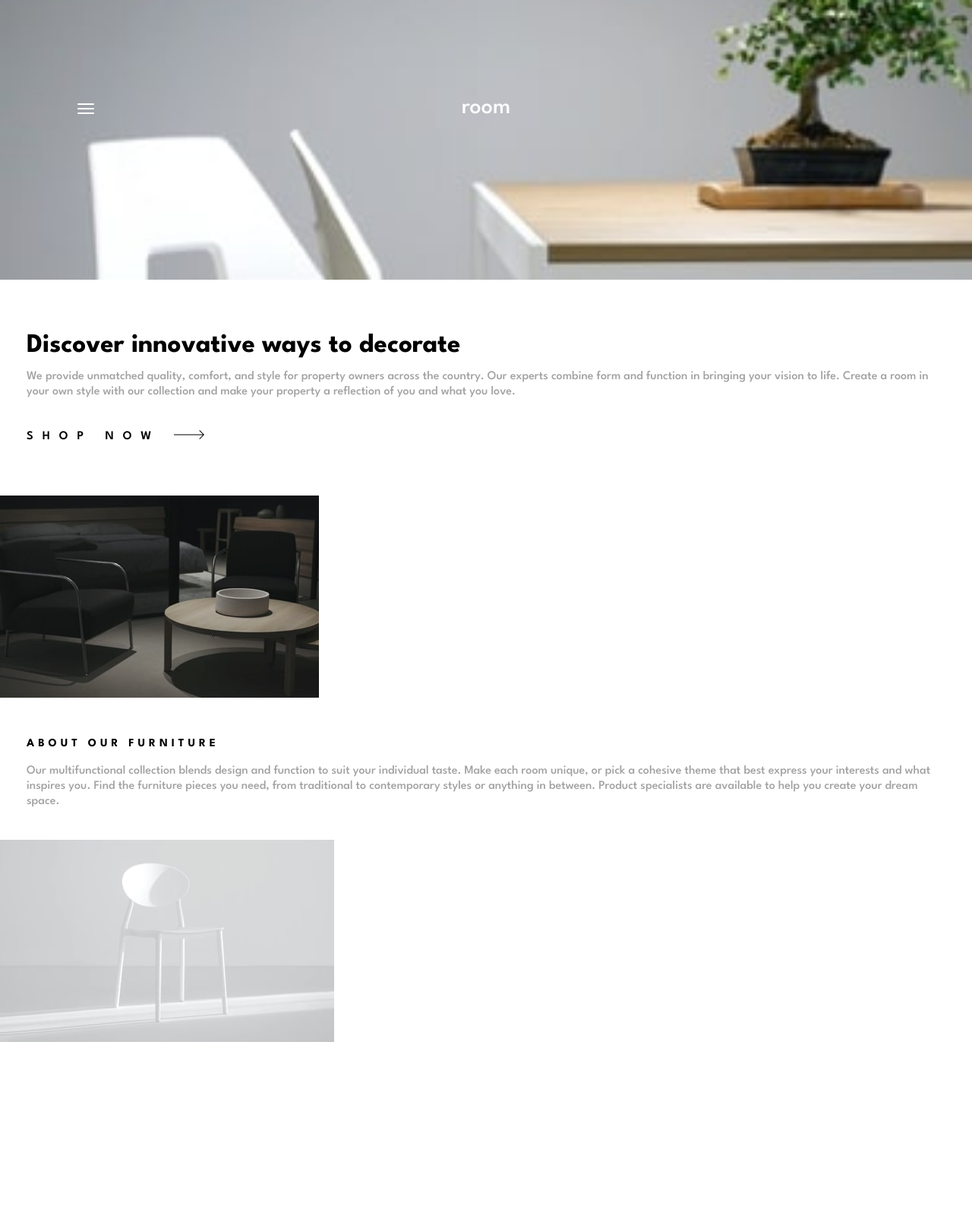
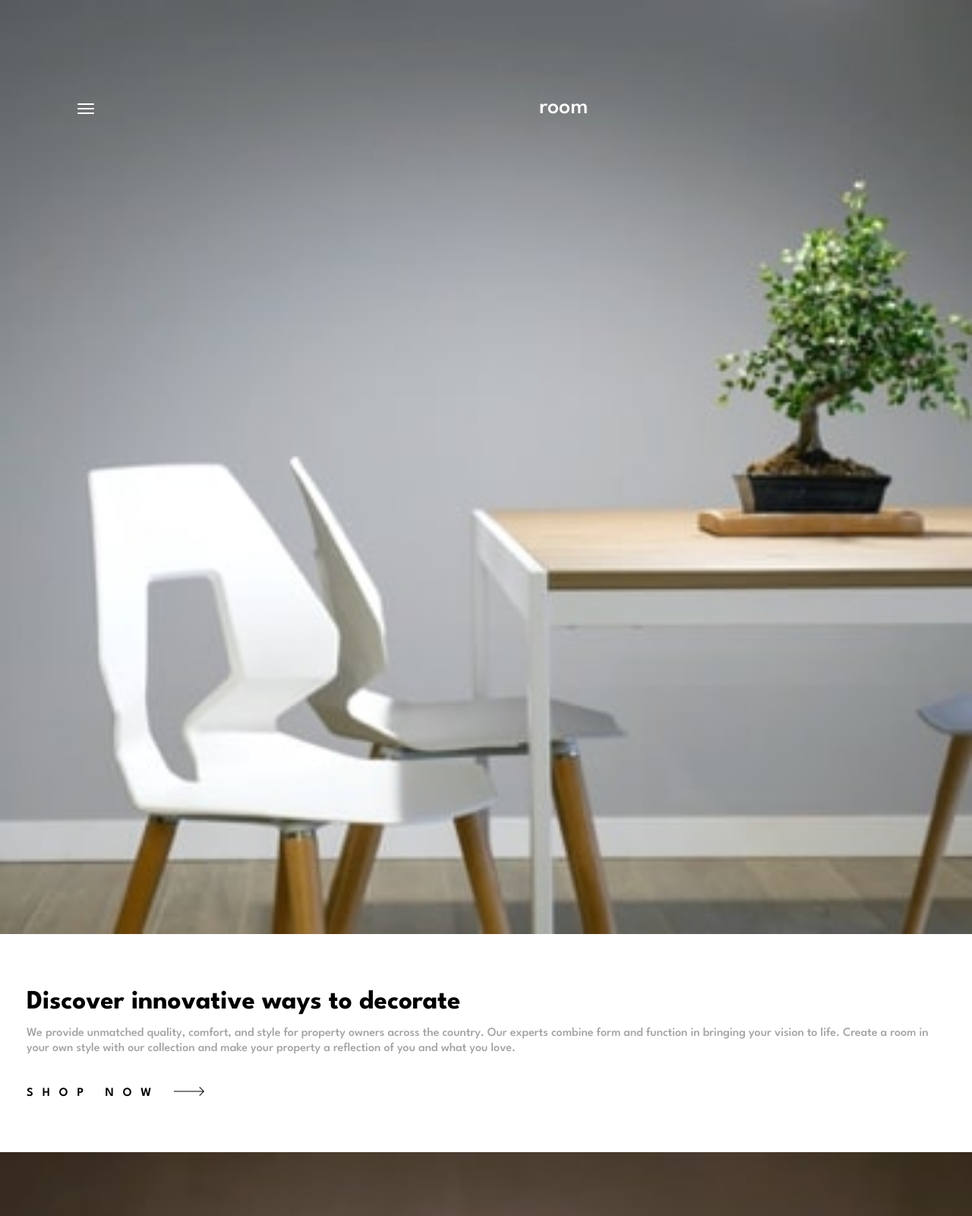
Before and after one commit to pauladeville/ecommerce-homepage, a website: page index.html in a window 1280 px wide. Shown: the top 1600 px of the page at 76% size. Before the commit the page ends 1374 px from the top, so only its background shows below. Drawn offline with Linux system fonts and the light colour scheme.

Commit message:
slideshow init

```diff
--- a/app.js
+++ b/app.js
@@ -1,15 +1,30 @@
+/*NAV*/
 const burger = document.getElementById("burger");
+const burgerBars = document.querySelectorAll("#burger span");
 const navMobile = document.getElementById("nav-mobile");
 const body = document.querySelector("body");
-const header = document.querySelector("header");
+const logo = document.querySelector("header a");
 const navLinks = document.querySelectorAll("#nav-mobile ul li a");
-burger.addEventListener('click', () => {
-    burger.classList.toggle('menu-active');
-    navMobile.classList.toggle('menu-active');
-    body.classList.toggle('menu-active');
-    header.classList.toggle('menu-active');
-    for (let navLink of navLinks) {
-        navLink.classList.toggle("menu-active");
+burger.addEventListener("click", () => {
+  burger.classList.toggle("menu-active");
+  navMobile.classList.toggle("menu-active");
+  body.classList.toggle("menu-active");
+  for (let navLink of navLinks) {
+    navLink.classList.toggle("menu-active");
+  }
+});
+window.onscroll = function () {
+  if (window.scrollY >= 100) {
+    for (let burgerBar of burgerBars) {
+      burgerBar.style.backgroundColor = "transparent";
     }
+    logo.style.color = "transparent";
+  }
+  if (window.scrollY < 100) {
+    for (let burgerBar of burgerBars) {
+      burgerBar.style.backgroundColor = "#fff";
+      logo.style.color = "#fff";
 
-})
+    }
+  }
+};
--- a/index.html
+++ b/index.html
@@ -23,27 +23,68 @@
     <nav id="nav-mobile">
       <div id="burger">
         <span></span>
+        <span></span>
+        <span></span>
       </div>
       <ul>
         <li>
-          <a class="nav-links" href="#">Home</a>
+          <a href="#">Home</a>
         </li>
         <li>
-          <a class="nav-links" href="#">Shop</a>
+          <a href="#">Shop</a>
         </li>
         <li>
-          <a class="nav-links" href="#">About</a>
+          <a href="#">About</a>
         </li>
         <li>
-          <a class="nav-links" href="#">Contact</a>
+          <a href="#">Contact</a>
         </li>
       </ul>
     </nav>
     <header>
-        <a href="#">room</a>
+      <a href="#">room</a>
     </header>
-    <section id="intro">
-      <div class="slider">
+
+    <section class="slider">
+
+      <div class="slider__container">
+        <img class="slider__img" src="images/mobile-image-hero-1.jpg" alt="" />
+        <div class="slider__text">
+          <h1>Discover innovative ways to decorate</h1>
+          <p>
+            We provide unmatched quality, comfort, and style for property owners
+            across the country. Our experts combine form and function in
+            bringing your vision to life. Create a room in your own style with
+            our collection and make your property a reflection of you and what
+            you love.
+          </p>
+          <div class="slider__link">
+            <a href="#">Shop now</a>
+            <img src="images/icon-arrow.svg" alt="" />
+          </div>
+        </div>
+      </div>
+
+      <div class="slider__container">
+        <img class="slider__img" src="images/mobile-image-hero-2.jpg" alt="" />
+        <div class="slider__text">
+          <h1>Manufactured with the best materials</h1>
+          <p>
+            Our modern furniture store provide a high level of quality. Our
+            company has invested in advanced technology to ensure that every
+            product is made as perfect and as consistent as possible. With three
+            decades of experience in this industry, we understand what customers
+            want for their home and office.
+          </p>
+          <div class="slider__link">
+            <a href="#">Shop now</a>
+            <img src="images/icon-arrow.svg" alt="" />
+          </div>
+        </div>
+      </div>
+
+      <div class="slider__container">
+        <img class="slider__img" src="images/mobile-image-hero-3.jpg" alt="" />
         <div class="slider__text">
           <h1>Discover innovative ways to decorate</h1>
           <p>
@@ -60,30 +101,6 @@
         </div>
       </div>
     </section>
-
-    <!--
-        <div class="slider">
-        <div class="slider__text">
-
-          <h1>We are available all across the globe</h1>
-          <p>
-            With stores all over the world, it's easy for you to find furniture for your home or place of business. Locally, we’re in most major cities throughout the country. Find the branch nearest you using our store locator. Any questions? Don't hesitate to contact us today.
-          </p>
-          <a href="#">Shop now</a>
-        </div>
-        </div>
-        <div class="slider">
-                  <div class="slider__text">
-
-          <h1>Manufactured with the best materials</h1>
-          <p>
-            Our modern furniture store provide a high level of quality. Our company has invested in advanced technology to ensure that every product is made as perfect and as consistent as possible. With three decades of experience in this industry, we understand what customers want for their home and office.
-          </p>
-          <a href="#">Shop now</a>
-        </div>
-        </div>
-
-      -->
 
     <section class="about">
       <img src="images/image-about-dark.jpg" alt="" />
--- a/style.scss
+++ b/style.scss
@@ -20,8 +20,9 @@ $very-dark-gray: hsl(0, 0%, 27%);
 }
 
 /*MOBILE VERSION*/
-body,
-header {
+
+/*NAV*/
+body {
   position: relative;
   &::before {
     content: "";
@@ -40,22 +41,24 @@ header {
   }
 }
 header {
-  background: url(images/mobile-image-hero-1.jpg);
-  height: 30vh;
+  display: block;
   width: 100%;
-  padding-top: 10%;
+  padding: 10% 8%;
+  display: flex;
+  flex-direction: column;
+  justify-content: center;
+  align-items: center;
   text-align: center;
-  background-repeat: no-repeat;
-  background-size: cover;
-  background-position: center;
+  background-color: transparent;
+  position: fixed;
   a {
     font-size: 30px;
     color: $white;
     font-weight: 500;
     text-decoration: none;
+    transition: color 300ms ease-in-out;
   }
 }
-
 #nav-mobile {
   display: flex;
   align-items: center;
@@ -80,7 +83,7 @@ header {
     font-weight: 600;
     text-transform: lowercase;
     text-decoration: none;
-    &.menu-active{
+    &.menu-active {
       color: $black;
     }
   }
@@ -94,7 +97,10 @@ header {
   width: 22px;
   height: 30px;
   position: relative;
-  margin-right: 30px;
+  display: flex;
+  flex-direction: column;
+  justify-content: center;
+  align-items: center;
   span {
     display: block;
     width: 100%;
@@ -102,48 +108,47 @@ header {
     background-color: $white;
     position: absolute;
     border-radius: 500px;
-    top: 50%;
-    transform: translateY(-50%);
-    transition: background-color 150ms ease-in-out;
-    &::before,
-    &::after {
-      border-radius: 500px;
-      content: "";
-      position: absolute;
-      background-color: $white;
-      width: 100%;
-      height: 2px;
-      transition: all 400ms ease-in-out;
+    transition: background-color 300ms ease-in-out;
+    &:nth-child(1),
+    &:nth-child(3) {
+      transition: all 300ms ease-in-out;
     }
-    &::before {
+    &:nth-child(1) {
       transform: translateY(-6px);
     }
-    &::after {
+    &:nth-child(3) {
       transform: translateY(6px);
     }
   }
   &.menu-active {
     span {
       background-color: transparent;
-      &::before {
+      &:nth-child(1) {
         transform: rotateZ(45deg);
-        background-color: $dark-gray;
+        background-color: $dark-gray !important;
       }
-      &::after {
+      &:nth-child(3) {
         transform: rotateZ(-45deg);
-        background-color: $dark-gray;
+        background-color: $dark-gray !important;
       }
     }
   }
 }
-section p {
-  font-size: 16px;
-  line-height: 20px;
-  color: $dark-gray;
-  font-weight: 500;
+
+/*SECTIONS*/
+section {
+  p {
+    font-size: 16px;
+    line-height: 20px;
+    color: $dark-gray;
+    font-weight: 500;
+  }
 }
 
 .slider {
+  &__img {
+    width: 100%;
+  }
   &__text {
     padding: 70px 35px;
   }
```
Also changed, not shown: style.css, 1 other file.
